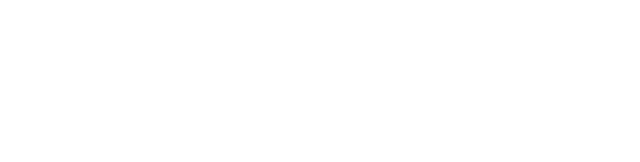
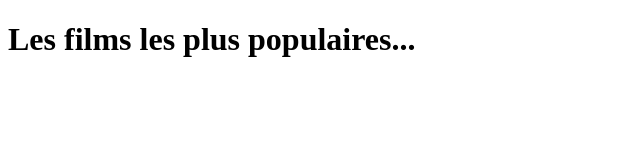
Before and after one commit to tecg-mmi/fetch-movies, a website with bundled scripts: page index.html in a window 1280 px wide. Shown: the whole page, without its empty margins (0-640 px from the left). Built offline with nearby package versions, Linux system fonts and the light colour scheme; files whose address does not match are found by name.

Commit message:
:tada: Initial commit

```diff
--- a/index.html
+++ b/index.html
@@ -12,9 +12,7 @@
     <meta name="theme-color" content="#ffffff">
 </head>
 <body>
-    <canvas class="canvas" id="my-canvas">
-        Texte alternatif à destination des navigateurs qui ne supportent pas canvas.
-    </canvas>
+<h1>Les films les plus populaires...</h1>
 <script src="dist/js/main.js"></script>
 </body>
 </html>
--- /dev/null
+++ b/src/ts/Main.ts
@@ -0,0 +1 @@
+console.log("Bonjour tout le monde !");
--- a/webpack.mix.js
+++ b/webpack.mix.js
@@ -1,6 +1,6 @@
 const mix = require('laravel-mix');
 
-mix.ts('src/js/Main.ts', 'js/main.js').sourceMaps()
+mix.ts('src/ts/Main.ts', 'js/main.js').sourceMaps()
     .sass('src/scss/main.scss', 'css').sourceMaps()
     .setPublicPath('dist').setResourceRoot('../')
     .browserSync({
```
Also changed, not shown: dist/js/main.js, src/js/Main.ts (deleted), src/ts/tsconfig.json (renamed from src/js/tsconfig.json).
